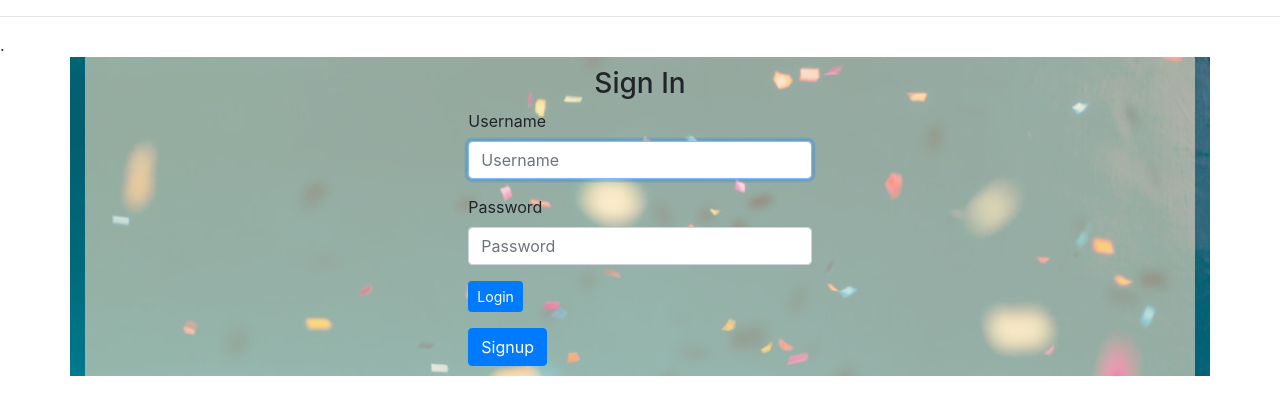
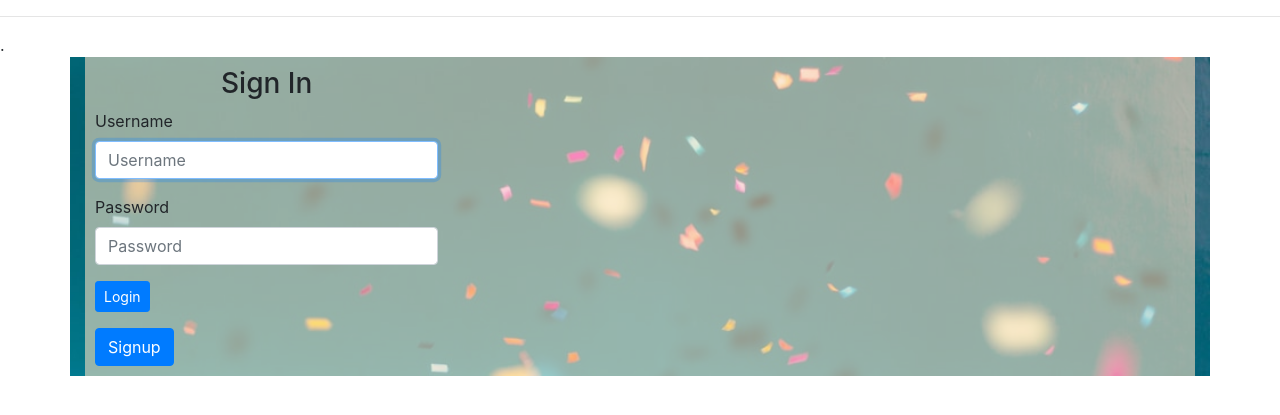
Before and after one commit to JosephKinyua/Awwards, a Django app: page /accounts/login/ in a window 1280 px wide. Shown: the part 56-471 px from the top of the page. Run offline with Django 3.2, Linux system fonts and the light colour scheme; some libraries are stand-ins or nearby versions.

Commit message:
modify the login template

```diff
--- a/portfolios/templates/django_registration/login.html
+++ b/portfolios/templates/django_registration/login.html
@@ -3,8 +3,6 @@
     <div class="container">
         <div class="login">
             <div class="row">
-                <!-- Empty div -->
-                <div class="col-md-4"></div>
                 <div class="col-md-4">
                     {% if form.errors %}
                     <p> Password or Username is incorrect </p>
@@ -15,7 +13,6 @@
                             <h3 class="text-center">Sign In</h3>
                         </div>
                         <div class="panel-body">
-
                             <form action="/accounts/login/" method="post">
                                 {% csrf_token %} {% bootstrap_form form%}
 
@@ -24,7 +21,6 @@
                                 </div>
                                 <span><a href="/accounts/register/" class="btn btn-primary">Signup</a></span>
                                 <input type="hidden" name="next" value="{{next}}">
-
                             </form>
 
                         </div>
```
